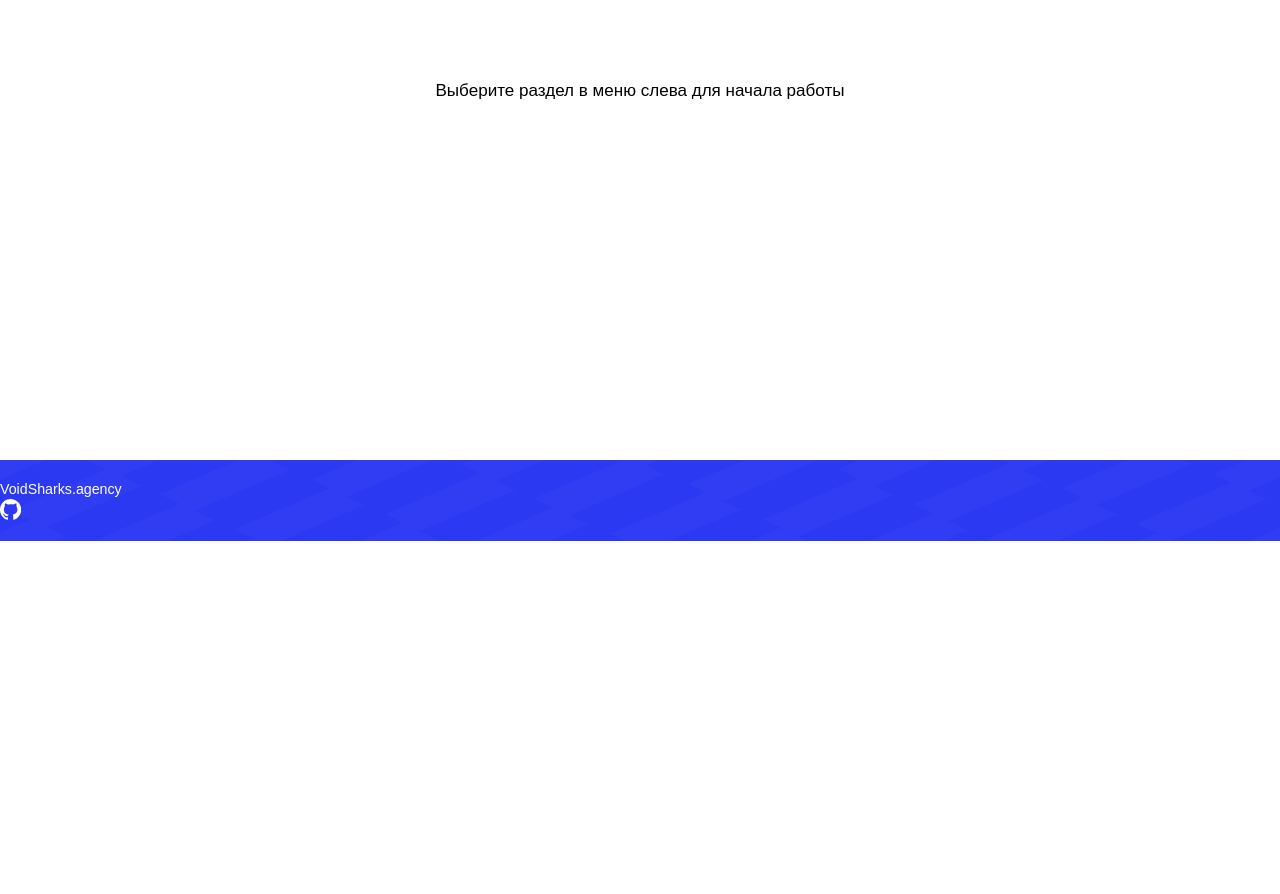
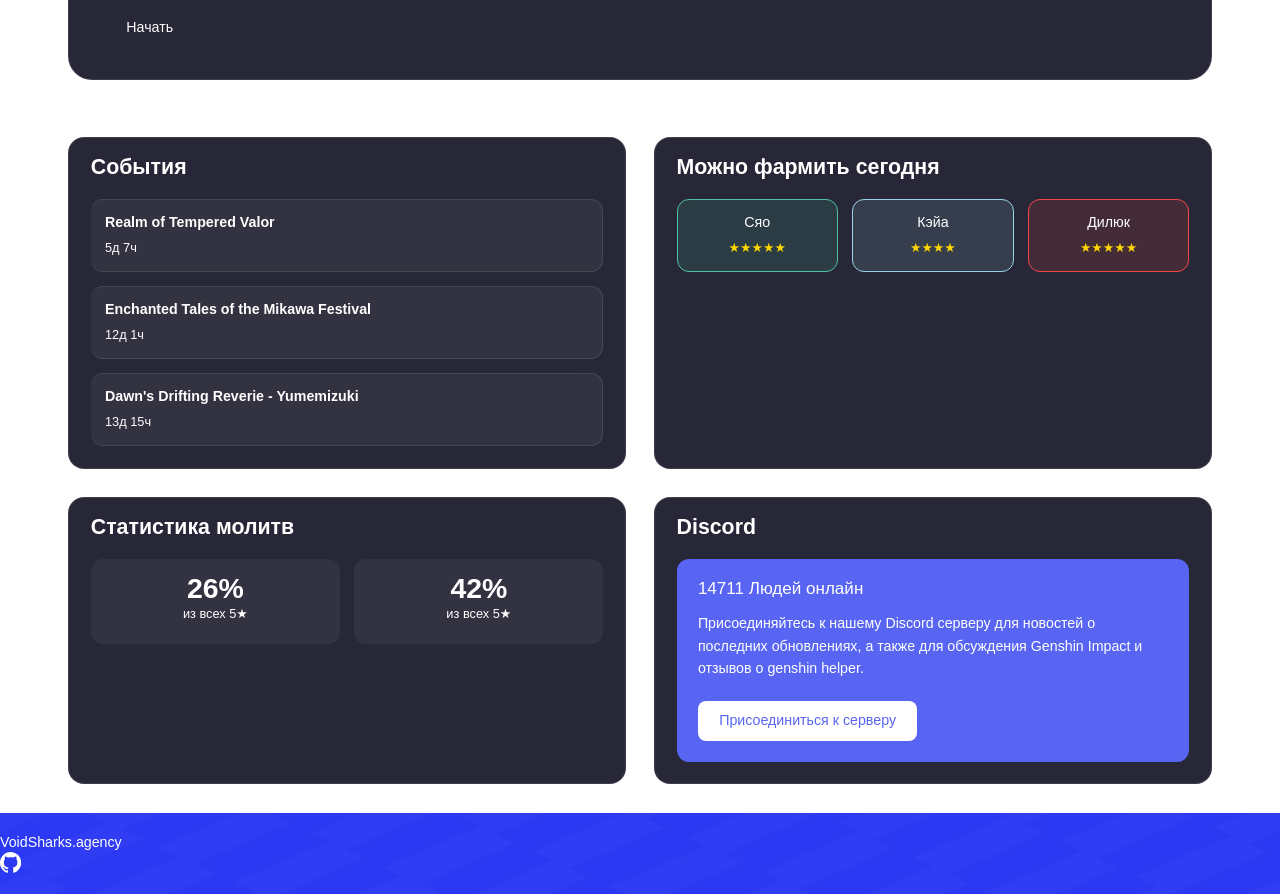
Before and after one commit to pandaprofit/duhaGENHIKImalo, a Next.js app: page / in a window 1280 px wide. Shown: the part 340-1234 px from the top of the page. Before the commit the page ends 881 px from the top, so only its background shows below. Built offline with nearby package versions, Linux system fonts and the light colour scheme; a web font is replaced by a local one.

Commit message:
Сделал первичный вид главной страницы

```diff
--- a/src/views/home/home.module.scss
+++ b/src/views/home/home.module.scss
@@ -3,78 +3,245 @@
 @use '@styles/variables';
 
 .root {
-  padding: 4rem 2rem 2rem;
+  padding: 2rem;
+  padding-top: 10vh;
   min-height: 100vh;
+  max-width: 1200px;
+  margin: 0 auto;
   background-color: var(--color-background);
+  color: white;
 }
 
-.welcome, .comingSoon {
+.welcome {
+  display: flex;
+  align-items: center;
+  gap: 4rem;
+  margin-bottom: 4rem;
+  padding: 2rem;
+  background: rgba(28, 28, 45, 0.95);
+  backdrop-filter: blur(8px);
+  border-radius: 24px;
+  border: 1px solid rgba(255, 255, 255, 0.1);
+
+  .welcomeContent {
+    flex: 1;
+
+    h1 {
+      font-size: 2.5rem;
+      margin-bottom: 1.5rem;
+      line-height: 1.2;
+      color: white;
+    }
+
+    p {
+      font-size: 1.1rem;
+      line-height: 1.6;
+      color: var(--color-text);
+      margin-bottom: 2rem;
+      max-width: 600px;
+    }
+  }
+
+  .welcomeImage {
+    flex: 1;
+    display: flex;
+    justify-content: center;
+    align-items: center;
+  }
+}
+
+.startButton {
+  display: inline-block;
+  padding: 1rem 2rem;
+  background: var(--color-primary);
+  color: white;
+  border-radius: 12px;
+  text-decoration: none;
+  font-weight: 500;
+  transition: all 0.3s ease;
+
+  &:hover {
+    transform: translateY(-2px);
+    box-shadow: 0 4px 12px rgba(var(--color-primary-rgb), 0.3);
+  }
+}
+
+.grid {
+  display: grid;
+  grid-template-columns: repeat(2, 1fr);
+  gap: 2rem;
+}
+
+.events, .farmToday, .stats, .discord {
+  background: rgba(28, 28, 45, 0.95);
+  backdrop-filter: blur(8px);
+  border-radius: 16px;
+  padding: 1.5rem;
+  border: 1px solid rgba(255, 255, 255, 0.1);
+
+  h2 {
+    font-size: 1.5rem;
+    margin-bottom: 1.5rem;
+    color: white;
+  }
+}
+
+.eventsList {
   display: flex;
   flex-direction: column;
-  align-items: center;
-  justify-content: center;
-  min-height: calc(100vh - 6rem);
+  gap: 1rem;
+}
+
+.eventCard {
+  padding: 1rem;
+  border-radius: 12px;
+  background: rgba(255, 255, 255, 0.05);
+  border: 1px solid rgba(255, 255, 255, 0.1);
+
+  h3 {
+    font-size: 1rem;
+    margin-bottom: 0.5rem;
+  }
+
+  .timeLeft {
+    font-size: 0.9rem;
+    color: white;
+  }
+
+  &.upcoming {
+    border-left: 4px solid var(--color-primary);
+  }
+
+  &.current {
+    border-left: 4px solid var(--color-secondary);
+  }
+}
+
+.charactersGrid {
+  display: grid;
+  grid-template-columns: repeat(auto-fill, minmax(150px, 1fr));
+  gap: 1rem;
+}
+
+.characterCard {
+  padding: 1rem;
+  border-radius: 12px;
+  border: 1px solid;
+  transition: all 0.3s ease;
+
+  &:hover {
+    transform: translateY(-2px);
+  }
+
+  .characterInfo {
+    text-align: center;
+  }
+
+  .characterName {
+    display: block;
+    font-size: 1rem;
+    margin-bottom: 0.5rem;
+  }
+
+  .characterRarity {
+    color: #FFD700;
+    font-size: 0.9rem;
+  }
+}
+
+.statsCards {
+  display: grid;
+  grid-template-columns: repeat(2, 1fr);
+  gap: 1rem;
+}
+
+.statsCard {
+  padding: 1.5rem;
+  background: rgba(255, 255, 255, 0.05);
+  border-radius: 12px;
   text-align: center;
-  color: var(--color-text);
 
-  h1, h2 {
-    font-size: 2.5rem;
+  .statsValue {
+    font-size: 2rem;
+    font-weight: bold;
+    color: white;
+    margin-bottom: 0.5rem;
+  }
+
+  .statsLabel {
+    font-size: 0.9rem;
+    color: white;
+  }
+}
+
+.discordCard {
+  background: #5865F2;
+  border-radius: 12px;
+  padding: 1.5rem;
+  color: white;
+
+  .onlineCount {
+    font-size: 1.2rem;
+    font-weight: 500;
     margin-bottom: 1rem;
-    background: linear-gradient(135deg, var(--color-primary), var(--color-secondary));
-    -webkit-background-clip: text;
-    -webkit-text-fill-color: transparent;
   }
 
   p {
-    font-size: 1.2rem;
-    color: var(--color-text-secondary);
-    max-width: 600px;
+    margin-bottom: 1.5rem;
     line-height: 1.6;
   }
 }
 
-.comingSoon {
-  h2 {
-    font-size: 2rem;
-  }
+.discordButton {
+  display: inline-block;
+  padding: 0.75rem 1.5rem;
+  background: white;
+  color: #5865F2;
+  border-radius: 8px;
+  text-decoration: none;
+  font-weight: 500;
+  transition: all 0.3s ease;
 
-  &::before {
-    content: '🚧';
-    font-size: 4rem;
-    margin-bottom: 1rem;
+  &:hover {
+    transform: translateY(-2px);
+    box-shadow: 0 4px 12px rgba(0, 0, 0, 0.2);
   }
 }
 
-.title {
-  color: var(--color-blue);
-  text-align: center;
-  margin: 0 auto func.rem(32);
-}
+@media (max-width: 1024px) {
+  .welcome {
+    flex-direction: column;
+    gap: 2rem;
+    text-align: center;
 
-.image {
-  display: block;
-  width: 100%;
-  max-width: func.rem(512);
-  height: auto;
-  margin: 0 auto;
+    .welcomeContent p {
+      margin: 0 auto 2rem;
+    }
+  }
 
-  @include mixins.tablet-small {
-    max-width: func.rem(400);
+  .grid {
+    grid-template-columns: 1fr;
   }
 }
 
 @media (max-width: 768px) {
   .root {
-    padding: 4rem 1rem 1rem;
+    padding: 1rem;
   }
 
-  .welcome, .comingSoon {
-    h1, h2 {
+  .welcome {
+    padding: 1.5rem;
+
+    h1 {
       font-size: 2rem;
     }
+  }
 
-    p {
-      font-size: 1rem;
-    }
+  .charactersGrid {
+    grid-template-columns: repeat(auto-fill, minmax(120px, 1fr));
+  }
+
+  .statsCards {
+    grid-template-columns: 1fr;
   }
 }
--- a/src/views/home/home.tsx
+++ b/src/views/home/home.tsx
@@ -2,41 +2,141 @@
 
 import { FC } from 'react'
 import classNames from 'classnames'
-import { useAtom } from 'jotai'
+import Link from 'next/link'
+import Image from 'next/image'
 
 import styles from './home.module.scss'
 import { HomeProps } from './home.types'
-import { pageAtom } from '@/shared/atoms/pageAtom'
 
 const Home: FC<HomeProps> = ({
   className
 }) => {
   const rootClassName = classNames(styles.root, className)
-  const [currentPage] = useAtom(pageAtom)
 
-  const renderContent = () => {
-    switch (currentPage) {
-      case 'home':
-        return (
-          <div className={styles.welcome}>
-            <h1>Добро пожаловать в Genshin Helper</h1>
-            <p>Выберите раздел в меню слева для начала работы</p>
-          </div>
-        )
-      default:
-        return (
-          <div className={styles.comingSoon}>
-            <h2>Этот раздел находится в разработке</h2>
-            <p>Скоро здесь появится новый контент!</p>
-          </div>
-        )
+  const events = [
+    {
+      title: 'Realm of Tempered Valor',
+      timeLeft: '5д 7ч',
+      type: 'upcoming'
+    },
+    {
+      title: 'Enchanted Tales of the Mikawa Festival',
+      timeLeft: '12д 1ч',
+      type: 'current'
+    },
+    {
+      title: "Dawn's Drifting Reverie - Yumemizuki",
+      timeLeft: '13д 15ч',
+      type: 'current'
     }
+  ]
+
+  const farmableToday = [
+    { name: 'Сяо', element: 'Anemo', rarity: 5 },
+    { name: 'Кэйа', element: 'Cryo', rarity: 4 },
+    { name: 'Дилюк', element: 'Pyro', rarity: 5 },
+    // Добавьте больше персонажей по необходимости
+  ]
+
+  const getElementColor = (vision: string) => {
+    const colors: Record<string, string> = {
+      Pyro: '#f64747',
+      Hydro: '#4680ff',
+      Anemo: '#4fc3a0',
+      Electro: '#a757f6',
+      Dendro: '#6fb327',
+      Cryo: '#98d2e6',
+      Geo: '#fab632'
+    }
+    return colors[vision] || '#ffffff'
   }
 
   return (
-    <main className={rootClassName}>
-      {renderContent()}
-    </main>
+    <div className={rootClassName}>
+      <section className={styles.welcome}>
+        <div className={styles.welcomeContent}>
+          <h1>Добро пожаловать на Genshin Helper!</h1>
+          <p>
+            Твой лучший компаньон в Genshin Impact! Поможет тебе распланировать материалы для
+            фарма благодаря калькулятору возвышения, а также отслеживать свой прогресс с помощью
+            счетчика молитв и списка дел.
+          </p>
+          <Link href="/characters" className={styles.startButton}>
+            Начать
+          </Link>
+        </div>
+        <div className={styles.welcomeImage}>
+          {/* Здесь можно добавить изображение персонажей */}
+        </div>
+      </section>
+
+      <div className={styles.grid}>
+        <section className={styles.events}>
+          <h2>События</h2>
+          <div className={styles.eventsList}>
+            {events.map((event, index) => (
+              <div key={index} className={classNames(styles.eventCard, styles[event.type])}>
+                <h3>{event.title}</h3>
+                <div className={styles.timeLeft}>{event.timeLeft}</div>
+              </div>
+            ))}
+          </div>
+        </section>
+
+        <section className={styles.farmToday}>
+          <h2>Можно фармить сегодня</h2>
+          <div className={styles.charactersGrid}>
+            {farmableToday.map((character, index) => (
+              <div
+                key={index}
+                className={styles.characterCard}
+                style={{
+                  borderColor: getElementColor(character.element),
+                  backgroundColor: `${getElementColor(character.element)}22`
+                }}
+              >
+                <div className={styles.characterInfo}>
+                  <span className={styles.characterName}>{character.name}</span>
+                  <div className={styles.characterRarity}>
+                    {'★'.repeat(character.rarity)}
+                  </div>
+                </div>
+              </div>
+            ))}
+          </div>
+        </section>
+
+        <section className={styles.stats}>
+          <h2>Статистика молитв</h2>
+          <div className={styles.statsCards}>
+            <div className={styles.statsCard}>
+              <div className={styles.statsValue}>26%</div>
+              <div className={styles.statsLabel}>из всех 5★</div>
+            </div>
+            <div className={styles.statsCard}>
+              <div className={styles.statsValue}>42%</div>
+              <div className={styles.statsLabel}>из всех 5★</div>
+            </div>
+          </div>
+        </section>
+
+        <section className={styles.discord}>
+          <h2>Discord</h2>
+          <div className={styles.discordCard}>
+            <div className={styles.discordInfo}>
+              <div className={styles.onlineCount}>14711 Людей онлайн</div>
+              <p>
+                Присоединяйтесь к нашему Discord серверу для новостей о последних обновлениях,
+                а также для обсуждения Genshin Impact и отзывов о genshin helper.
+              </p>
+              <a href="#" className={styles.discordButton}>
+                Присоединиться к серверу
+              </a>
+            </div>
+          </div>
+        </section>
+      </div>
+    </div>
   )
 }
 
```
Also changed, not shown: src/views/home/home.types.ts (+12 -0 lines).
